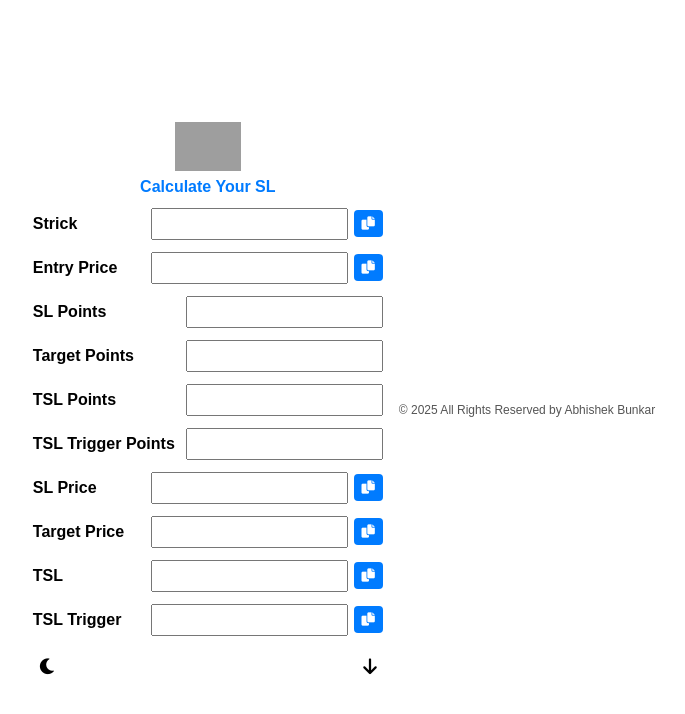
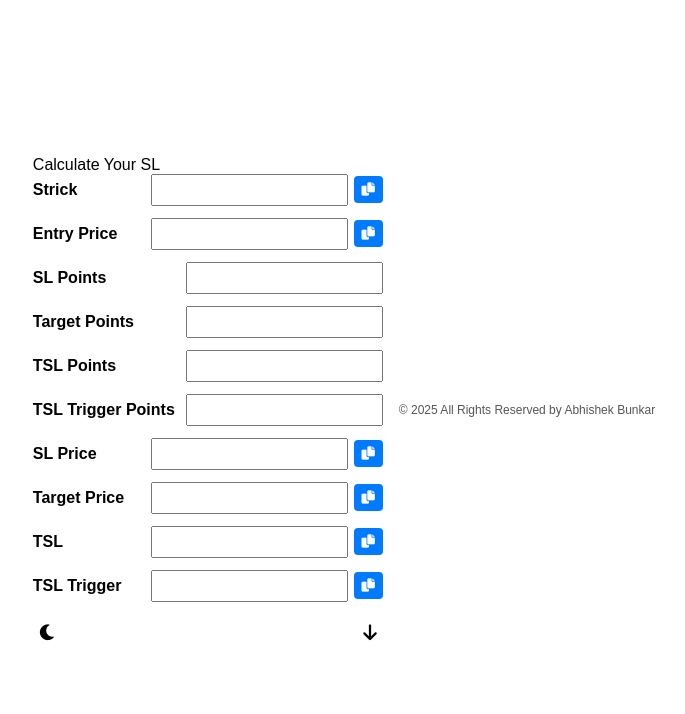
Before and after one commit to AKBUNKAR/tradingcalculator, a browser extension: page index.html in a window 1280 px wide. Shown: the whole page, without its empty margins (304-989 px from the left). Drawn offline with Linux system fonts and the light colour scheme; grey boxes are pictures that could not be loaded.

Commit message:
Update index.html

```diff
--- a/index.html
+++ b/index.html
@@ -9,13 +9,13 @@
 </head>
 <body>
   <div class="container">
-    <!-- ✅ Logo & Tagline -->
-    <div class="logo-container">
-      <img src="https://i.ibb.co/nmvtcY2/logo.png" alt="Logo" class="logo" />
-      <div class="tagline">Calculate Your SL</div>
+
+    <!-- ✅ Header (no logo, only heading if needed) -->
+    <div class="heading">
+      Calculate Your SL
     </div>
 
-    <!-- ✅ Strick -->
+    <!-- ✅ Inputs -->
     <div class="row">
       <label for="strick">Strick</label>
       <div class="input-wrapper">
@@ -26,7 +26,6 @@
       </div>
     </div>
 
-    <!-- ✅ Entry Price -->
     <div class="row">
       <label for="entryPrice">Entry Price</label>
       <div class="input-wrapper">
@@ -37,7 +36,6 @@
       </div>
     </div>
 
-    <!-- ✅ Hidden Points Section -->
     <div id="points-section">
       <div class="row">
         <label for="slPoints">SL Points</label>
@@ -68,7 +66,7 @@
       </div>
     </div>
 
-    <!-- ✅ Output Fields -->
+    <!-- ✅ Calculated Outputs -->
     <div class="row">
       <label for="slPrice">SL Price</label>
       <div class="input-wrapper">
@@ -109,7 +107,7 @@
       </div>
     </div>
 
-    <!-- ✅ Toggle Buttons -->
+    <!-- ✅ Toggles -->
     <div class="toggle-section">
       <button id="toggle-mode" class="toggle-button">
         <i id="mode-icon" class="fas fa-moon"></i>
```
